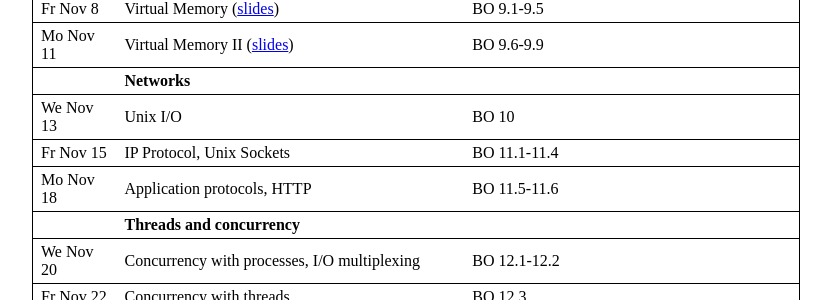
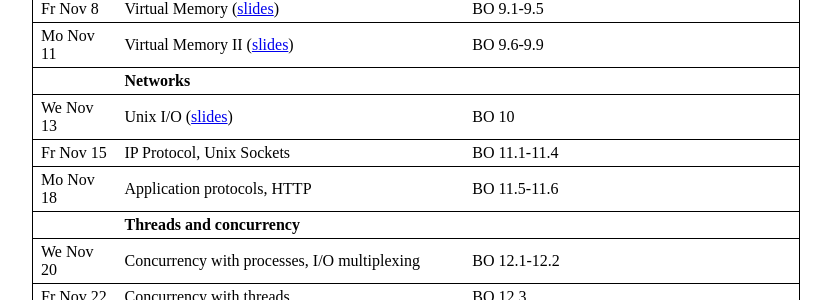
Before and after one commit to jhucsf/fall2019, a Jekyll site: the page built from index.md, in a window 1280 px wide and 900 px high, scrolled down 2120 px. Shown: the part 383-683 px from the top of the window, without its empty margins (224-1055 px from the left). Built offline with Jekyll 4.4.1, drawn with Linux system fonts in a browser that asks for light colours.

Commit message:
added slides for lecture 29

```diff
--- a/index.md
+++ b/index.md
@@ -101,7 +101,7 @@ We Nov 6  | *Work day*
 Fr Nov 8  | Virtual Memory ([slides](lec/lec27.pdf))                           | BO 9.1-9.5
 Mo Nov 11  | Virtual Memory II ([slides](lec/lec28.pdf))                        | BO 9.6-9.9
           | **Networks**
-We Nov 13  | Unix I/O | BO 10
+We Nov 13  | Unix I/O ([slides](lec/lec29.pdf)) | BO 10
 Fr Nov 15  | IP Protocol, Unix Sockets                 | BO 11.1-11.4
 Mo Nov 18 | Application protocols, HTTP               | BO 11.5-11.6
           | **Threads and concurrency**
```
Also changed, not shown: 2 other files.
